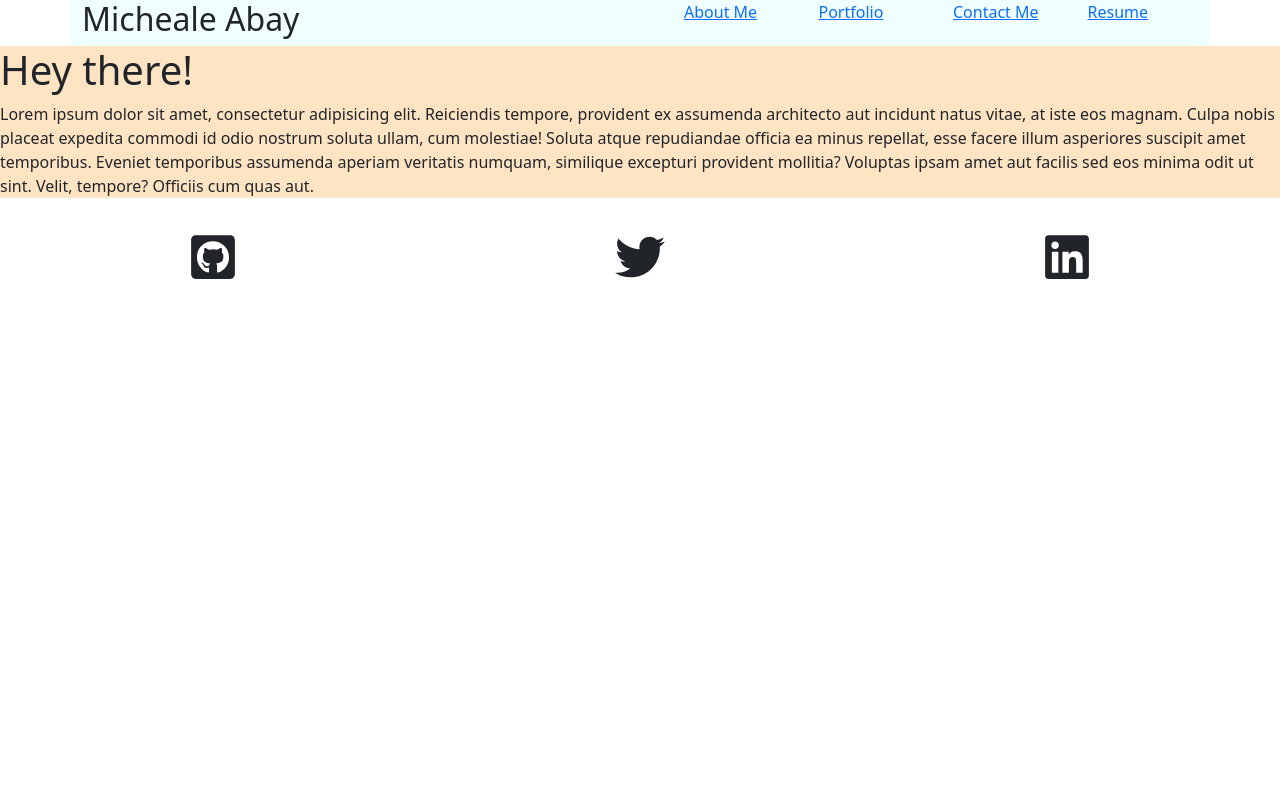
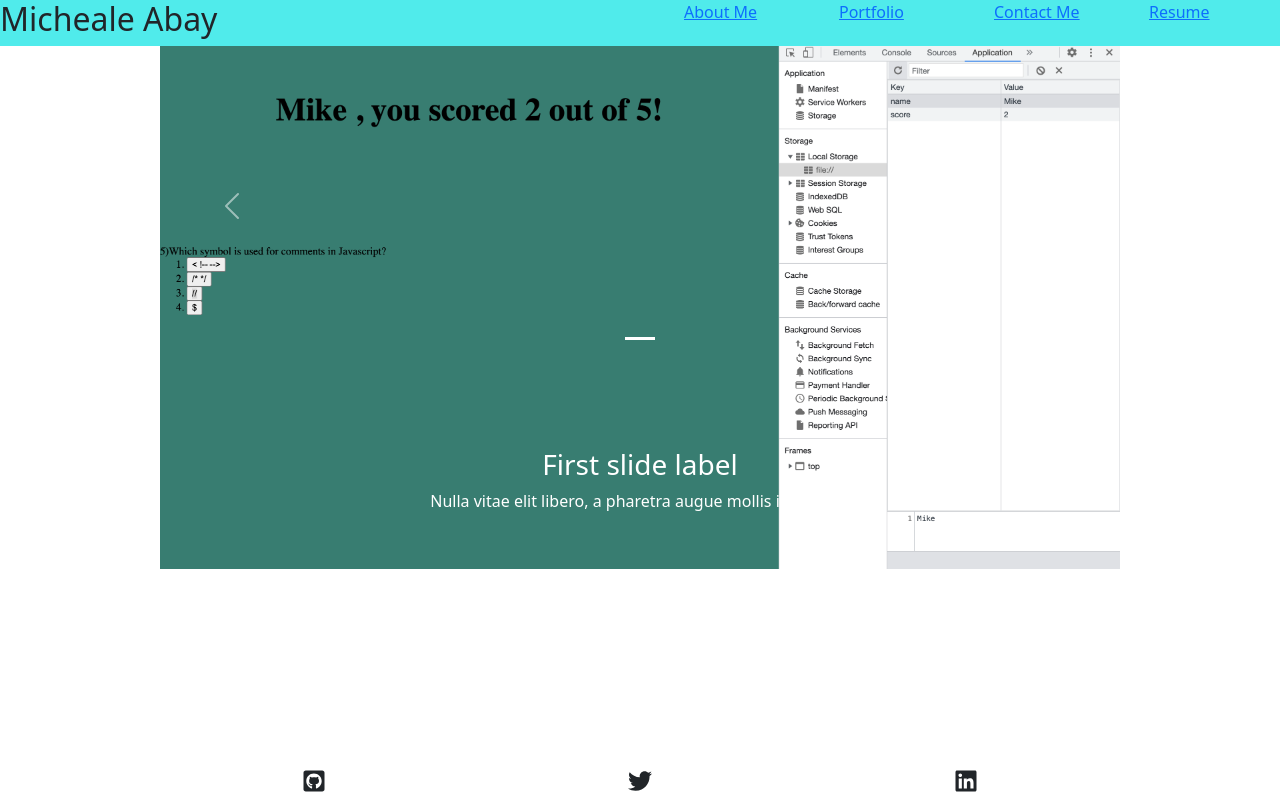
Before and after one commit to MikeTigray/react-portfolio, a React (Create React App) app in the folder porfolio/: page / in a window 1280 px wide. Built offline with nearby package versions, Linux system fonts and the light colour scheme.

Commit message:
imported bootstrap Carousel and styled footer

```diff
--- a/porfolio/package.json
+++ b/porfolio/package.json
@@ -8,6 +8,7 @@
     "@testing-library/user-event": "^13.5.0",
     "bootstrap": "^5.2.2",
     "react": "^18.2.0",
+    "react-bootstrap": "^2.5.0",
     "react-dom": "^18.2.0",
     "react-scripts": "5.0.1",
     "web-vitals": "^2.1.4"
--- a/porfolio/src/components/Footer/Footer.css
+++ b/porfolio/src/components/Footer/Footer.css
@@ -1,6 +1,10 @@
 .footer {
   display: flex;
   flex-direction: row;
-  justify-content: space-around;
-  font-size: 50px;
+  justify-content: space-evenly;
+  position: absolute;
+  bottom: 0;
+  width: 100%;
+  height: 2.5rem;
+  font-size: 1.5rem;
 }
--- a/porfolio/src/components/Footer/Footer.js
+++ b/porfolio/src/components/Footer/Footer.js
@@ -4,6 +4,7 @@ import { FaGithubSquare } from "react-icons/fa";
 import { FaLinkedin } from "react-icons/fa";
 export default function Footer() {
   return (
+    <div>
       <div className="footer">
         <p>
           <FaGithubSquare />
@@ -15,5 +16,6 @@ export default function Footer() {
           <FaLinkedin />
         </p>
       </div>
+    </div>
   );
 }
--- a/porfolio/src/components/Header/Header.css
+++ b/porfolio/src/components/Header/Header.css
@@ -1,4 +1,5 @@
-.header {
-  background-color: azure;
-  margin: 0;
+.container-header {
+  background-color: rgb(80, 235, 235);
+  /* margin: 0; */
+  width: 100%;
 }
--- a/porfolio/src/components/Header/Header.js
+++ b/porfolio/src/components/Header/Header.js
@@ -2,7 +2,7 @@ import "./Header.css";
 import NavigationBar from "../Navigation/Navigation";
 export default function Header() {
   return (
-    <div className="container header">
+    <div className="container-header">
       <div className="row">
         <h2 className="col">Micheale Abay</h2>
         <NavigationBar />
--- a/porfolio/src/components/Project/Project.css
+++ b/porfolio/src/components/Project/Project.css
@@ -1,3 +1,11 @@
 .project {
-  background-color: bisque;
+  /* background-color: bisque; */
+
+  width: 75vw;
+  height: 40vh;
+  margin: auto;
+
+  /* display: flex; */
+  /* flex-wrap: wrap; */
+  /* height: 50vh; */
 }
--- a/porfolio/src/components/Project/Project.js
+++ b/porfolio/src/components/Project/Project.js
@@ -1,19 +1,20 @@
 import "./Project.css";
+
+// import "bootstrap/dist/css/bootstrap.min.css";
+import { Carousel } from "react-bootstrap";
+import quiz from "../../images/quiz-project.png";
 export default function Project() {
   return (
-    <div className="project">
-      <h1>Hey there!</h1>
-      <p>
-        {" "}
-        Lorem ipsum dolor sit amet, consectetur adipisicing elit. Reiciendis
-        tempore, provident ex assumenda architecto aut incidunt natus vitae, at
-        iste eos magnam. Culpa nobis placeat expedita commodi id odio nostrum
-        soluta ullam, cum molestiae! Soluta atque repudiandae officia ea minus
-        repellat, esse facere illum asperiores suscipit amet temporibus. Eveniet
-        temporibus assumenda aperiam veritatis numquam, similique excepturi
-        provident mollitia? Voluptas ipsam amet aut facilis sed eos minima odit
-        ut sint. Velit, tempore? Officiis cum quas aut.
-      </p>
+    <div>
+      <Carousel className="project">
+        <Carousel.Item>
+          <img className="d-block w-100" src={quiz} alt="First slide" />
+          <Carousel.Caption>
+            <h3>First slide label</h3>
+            <p>Nulla vitae elit libero, a pharetra augue mollis interdum.</p>
+          </Carousel.Caption>
+        </Carousel.Item>
+      </Carousel>
     </div>
   );
 }
--- a/porfolio/src/index.css
+++ b/porfolio/src/index.css
@@ -1,4 +1,5 @@
 body {
-  margin: 0;
-  box-sizing: border-box;
+  /* margin: 0;
+  box-sizing: border-box; */
+  background-color: rgb(71, 2, 2);
 }
--- a/porfolio/src/index.js
+++ b/porfolio/src/index.js
@@ -2,11 +2,8 @@ import React from "react";
 import ReactDOM from "react-dom/client";
 import "./index.css";
 import App from "./App.js";
+
 import "bootstrap/dist/css/bootstrap.min.css";
 
 const root = ReactDOM.createRoot(document.getElementById("root"));
 root.render(<App />);
-
-// If you want to start measuring performance in your app, pass a function
-// to log results (for example: reportWebVitals(console.log))
-// or send to an analytics endpoint. Learn more: https://bit.ly/CRA-vitals
```
Also changed, not shown: porfolio/src/images/quiz-project.png (added), 1 other file (tests, documents, lock files or other folders). Lines whose indentation alone changed are shown as unchanged.
